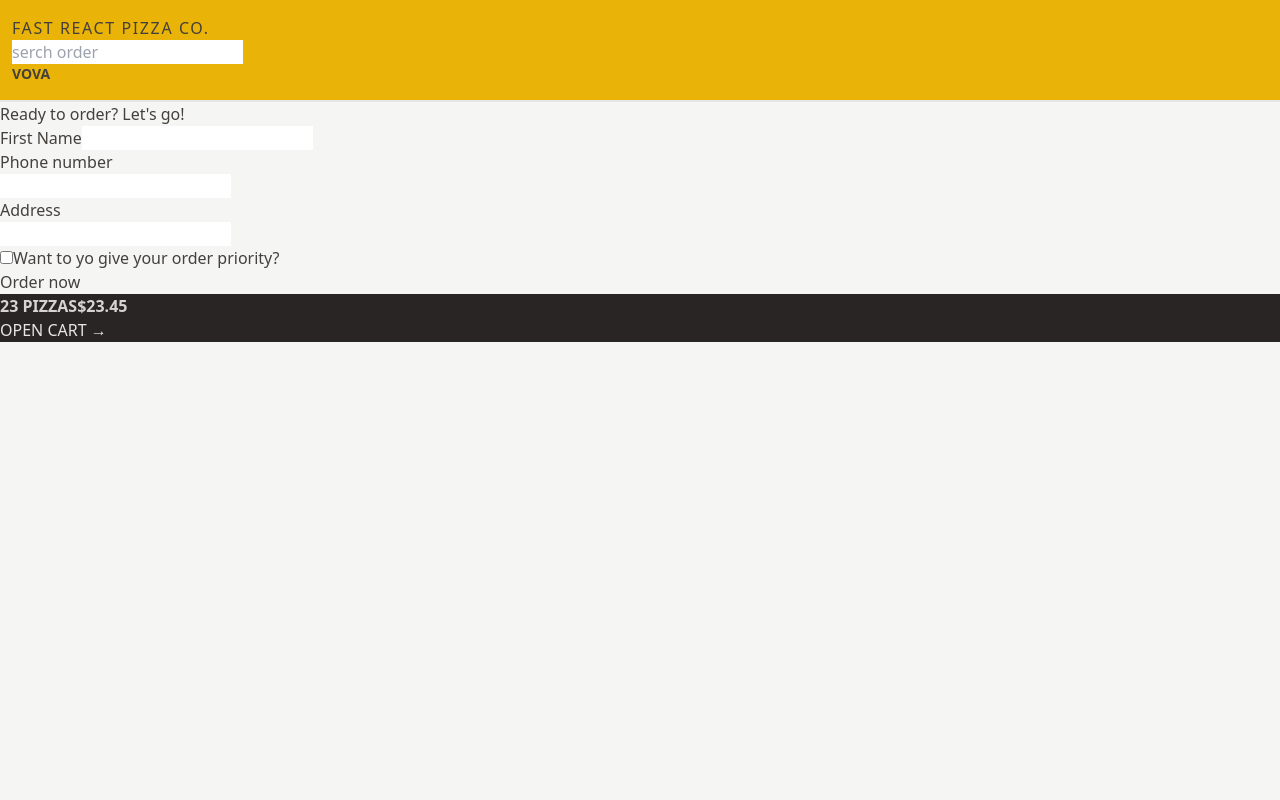
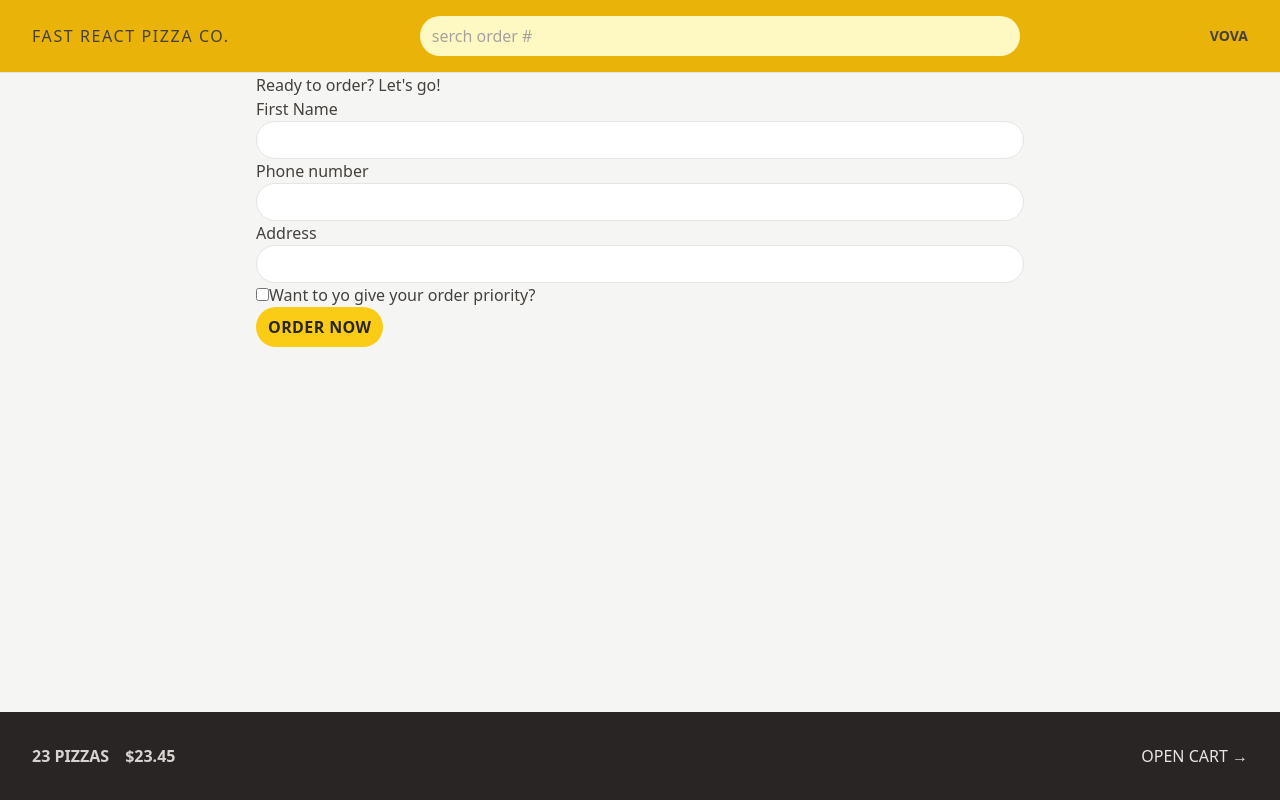
Before and after one commit to tihii-wg/fast-react-pizza, a React (Vite) app: page /order/new in a window 1280 px wide. Built offline with nearby package versions, Linux system fonts and the light colour scheme.

Commit message:
styling serch,form,button

```diff
--- a/src/features/cart/Cart.jsx
+++ b/src/features/cart/Cart.jsx
@@ -1,26 +1,26 @@
 // eslint-disable-next-line no-unused-vars
-import React from "react";
+import React from 'react';
 
-import { Link } from "react-router-dom";
+import { Link } from 'react-router-dom';
 
 const fakeCart = [
   {
     pizzaId: 12,
-    name: "Mediterranean",
+    name: 'Mediterranean',
     quantity: 2,
     unitPrice: 16,
     totalPrice: 32,
   },
   {
     pizzaId: 6,
-    name: "Vegetale",
+    name: 'Vegetale',
     quantity: 1,
     unitPrice: 13,
     totalPrice: 13,
   },
   {
     pizzaId: 11,
-    name: "Spinach and Mushroom",
+    name: 'Spinach and Mushroom',
     quantity: 1,
     unitPrice: 15,
     totalPrice: 15,
@@ -32,7 +32,12 @@ function Cart() {
 
   return (
     <div>
-      <Link to="/menu">&larr; Back to menu</Link>
+      <Link
+        to="/menu"
+        className="text-blue-500 hover:text-blue-700 hover:underline"
+      >
+        &larr; Back to menu
+      </Link>
 
       <h2>Your cart, %NAME%</h2>
 
--- a/src/features/cart/CartOverview.jsx
+++ b/src/features/cart/CartOverview.jsx
@@ -5,8 +5,8 @@ import { Link } from 'react-router-dom';
 
 function CartOverview() {
   return (
-    <div className="bg-stone-800 uppercase text-stone-200">
-      <p className="font-semibold text-stone-300">
+    <div className="item-between flex items-center justify-between bg-stone-800 p-4 text-sm uppercase text-stone-200 sm:p-8 md:text-base">
+      <p className="space-x-4 font-semibold text-stone-300">
         <span>23 pizzas</span>
         <span>$23.45</span>
       </p>
--- a/src/features/order/CreateOrder.jsx
+++ b/src/features/order/CreateOrder.jsx
@@ -1,33 +1,33 @@
 // eslint-disable-next-line no-unused-vars
-import React from "react";
+import React from 'react';
 
-import { createOrder } from "../../services/apiRestaurant";
-import { Form, redirect, useActionData, useNavigation } from "react-router-dom";
+import { createOrder } from '../../services/apiRestaurant';
+import { Form, redirect, useActionData, useNavigation } from 'react-router-dom';
 
 // https://uibakery.io/regex-library/phone-number
 const isValidPhone = (str) =>
   /^\+?\d{1,4}?[-.\s]?\(?\d{1,3}?\)?[-.\s]?\d{1,4}[-.\s]?\d{1,4}[-.\s]?\d{1,9}$/.test(
-    str,
+    str
   );
 
 const fakeCart = [
   {
     pizzaId: 12,
-    name: "Mediterranean",
+    name: 'Mediterranean',
     quantity: 2,
     unitPrice: 16,
     totalPrice: 32,
   },
   {
     pizzaId: 6,
-    name: "Vegetale",
+    name: 'Vegetale',
     quantity: 1,
     unitPrice: 13,
     totalPrice: 13,
   },
   {
     pizzaId: 11,
-    name: "Spinach and Mushroom",
+    name: 'Spinach and Mushroom',
     quantity: 1,
     unitPrice: 15,
     totalPrice: 15,
@@ -36,7 +36,7 @@ const fakeCart = [
 
 function CreateOrder() {
   const navigation = useNavigation();
-  const isSubmitting = navigation.state === "submitting";
+  const isSubmitting = navigation.state === 'submitting';
   const formErrors = useActionData();
   // const [withPriority, setWithPriority] = useState(false);
   const cart = fakeCart;
@@ -48,13 +48,23 @@ function CreateOrder() {
       <Form method="post">
         <div>
           <label>First Name</label>
-          <input type="text" name="customer" required />
+          <input
+            className="text-smn w-full rounded-full border border-stone-200 px-4 py-2 text-sm placeholder-stone-400 transition-all duration-500 focus:outline-none focus:ring focus:ring-yellow-300"
+            type="text"
+            name="customer"
+            required
+          />
         </div>
 
         <div>
           <label>Phone number</label>
           <div>
-            <input type="tel" name="phone" required />
+            <input
+              className="text-smn w-full rounded-full border border-stone-200 px-4 py-2 text-sm placeholder-stone-400 transition-all duration-500 focus:outline-none focus:ring focus:ring-yellow-300"
+              type="tel"
+              name="phone"
+              required
+            />
           </div>
           {formErrors && formErrors.phone}
         </div>
@@ -62,7 +72,12 @@ function CreateOrder() {
         <div>
           <label>Address</label>
           <div>
-            <input type="text" name="address" required />
+            <input
+              className="text-smn w-full rounded-full border border-stone-200 px-4 py-2 text-sm placeholder-stone-400 transition-all duration-500 focus:outline-none focus:ring focus:ring-yellow-300"
+              type="text"
+              name="address"
+              required
+            />
           </div>
         </div>
 
@@ -78,8 +93,11 @@ function CreateOrder() {
         </div>
         <div>
           <input type="hidden" name="cart" value={JSON.stringify(cart)} />
-          <button disabled={isSubmitting}>
-            {isSubmitting ? "Processing.." : "Order now"}
+          <button
+            disabled={isSubmitting}
+            className="duration-600 inline-block rounded-3xl border-none bg-yellow-400 px-3 py-2 font-semibold uppercase tracking-wide text-stone-800 transition-colors hover:bg-yellow-300 focus:outline-none disabled:cursor-not-allowed"
+          >
+            {isSubmitting ? 'Processing..' : 'Order now'}
           </button>
         </div>
       </Form>
@@ -93,15 +111,17 @@ export async function action({ request }) {
   const order = {
     ...data,
     cart: JSON.parse(data.cart),
-    priority: data.priority === "on",
+    priority: data.priority === 'on',
   };
   const errors = {};
-  if (!isValidPhone(order.phone)) errors.phone = "Must be a valid number";
+  if (!isValidPhone(order.phone)) errors.phone = 'Must be a valid number';
 
   if (Object.keys(errors).length > 0) return errors;
 
-  const newOrder = await createOrder(order);
-  return redirect(`/order/${newOrder.id}`);
+  // const newOrder = await createOrder(order);
+  // return redirect(`/order/${newOrder.id}`);
+
+  return null;
 }
 
 export default CreateOrder;
--- a/src/features/user/CreateUser.jsx
+++ b/src/features/user/CreateUser.jsx
@@ -12,13 +12,16 @@ function CreateUser() {
 
   return (
     <form onSubmit={handleSubmit}>
-      <p>👋 Welcome! Please start by telling us your name:</p>
+      <p className="mb-4 text-sm text-stone-600 sm:text-xl">
+        👋 Welcome! Please start by telling us your name:
+      </p>
 
       <input
         type="text"
         placeholder="Your full name"
         value={username}
         onChange={(e) => setUsername(e.target.value)}
+        className="w-72"
       />
 
       {username !== '' && (
--- a/src/features/user/UserName.jsx
+++ b/src/features/user/UserName.jsx
@@ -2,6 +2,6 @@
 import React from 'react';
 
 function UserName() {
-  return <div className="text-sm font-semibold">Vova</div>;
+  return <div className="hidden text-sm font-semibold sm:block">Vova</div>;
 }
 export default UserName;
--- a/src/ui/AppLayout.jsx
+++ b/src/ui/AppLayout.jsx
@@ -1,22 +1,26 @@
 // eslint-disable-next-line no-unused-vars
-import React from "react";
+import React from 'react';
 
-import Header from "./Header";
-import CartOverview from "../features/cart/CartOverview";
-import { Outlet, useNavigation } from "react-router-dom";
-import Loader from "./Loader";
+import Header from './Header';
+import CartOverview from '../features/cart/CartOverview';
+import { Outlet, useNavigation } from 'react-router-dom';
+import Loader from './Loader';
 
 function AppLayout() {
   const navigation = useNavigation();
-  const isLoading = navigation.state === "loading";
+  const isLoading = navigation.state === 'loading';
 
   return (
-    <div className="layout">
+    <div className="grid h-screen grid-rows-[auto_1fr_auto]">
       {isLoading && <Loader />}
+
       <Header />
-      <main>
-        <Outlet />
-      </main>
+      <div className="overflow-scroll">
+        <main className="mx-auto max-w-3xl">
+          <Outlet />
+        </main>
+      </div>
+
       <CartOverview />
     </div>
   );
--- a/src/ui/Header.jsx
+++ b/src/ui/Header.jsx
@@ -7,7 +7,7 @@ import UserName from '../features/user/UserName';
 
 function Header() {
   return (
-    <header className="border-b-2 border-stone-200 bg-yellow-500 px-3 py-4 uppercase">
+    <header className="flex items-center justify-between border-b border-stone-200 bg-yellow-500 px-3 py-4 uppercase sm:px-8">
       <Link to="/" className="tracking-widest">
         Fast React Pizza Co.
       </Link>
--- a/src/ui/Home.jsx
+++ b/src/ui/Home.jsx
@@ -5,8 +5,8 @@ import CreateUser from '../features/user/CreateUser';
 
 function Home() {
   return (
-    <div className="my-10 text-center">
-      <h1 className="mb-10 text-xl font-semibold">
+    <div className="my-10 px-4 text-center sm:text-xl md:text-2xl">
+      <h1 className="mb-10 font-semibold">
         The best pizza.
         <br />
         <span className="text-yellow-500">
--- a/src/ui/SerchOrder.jsx
+++ b/src/ui/SerchOrder.jsx
@@ -1,23 +1,24 @@
 // eslint-disable-next-line no-unused-vars
-import React from "react";
-import { useState } from "react";
-import { useNavigate } from "react-router-dom";
+import React from 'react';
+import { useState } from 'react';
+import { useNavigate } from 'react-router-dom';
 
 function SerchOrder() {
-  const [query, setQuery] = useState("");
+  const [query, setQuery] = useState('');
   const navigate = useNavigate();
 
   function handleSubmit(e) {
     e.preventDefault();
     if (!query) return;
     navigate(`/order/${query}`);
-    setQuery("");
+    setQuery('');
   }
 
   return (
     <form onSubmit={handleSubmit}>
       <input
-        placeholder="serch order"
+        className="w-[115px] rounded-full bg-yellow-100 px-3 py-2 text-sm placeholder:text-stone-400 sm:w-[150px] sm:text-base md:w-[400px] lg:w-[500px] xl:w-[600px]"
+        placeholder="serch order #"
         value={query}
         onChange={(e) => setQuery(e.target.value)}
       ></input>
```
Also changed, not shown: 1 other file (tests, documents, lock files or other folders).
